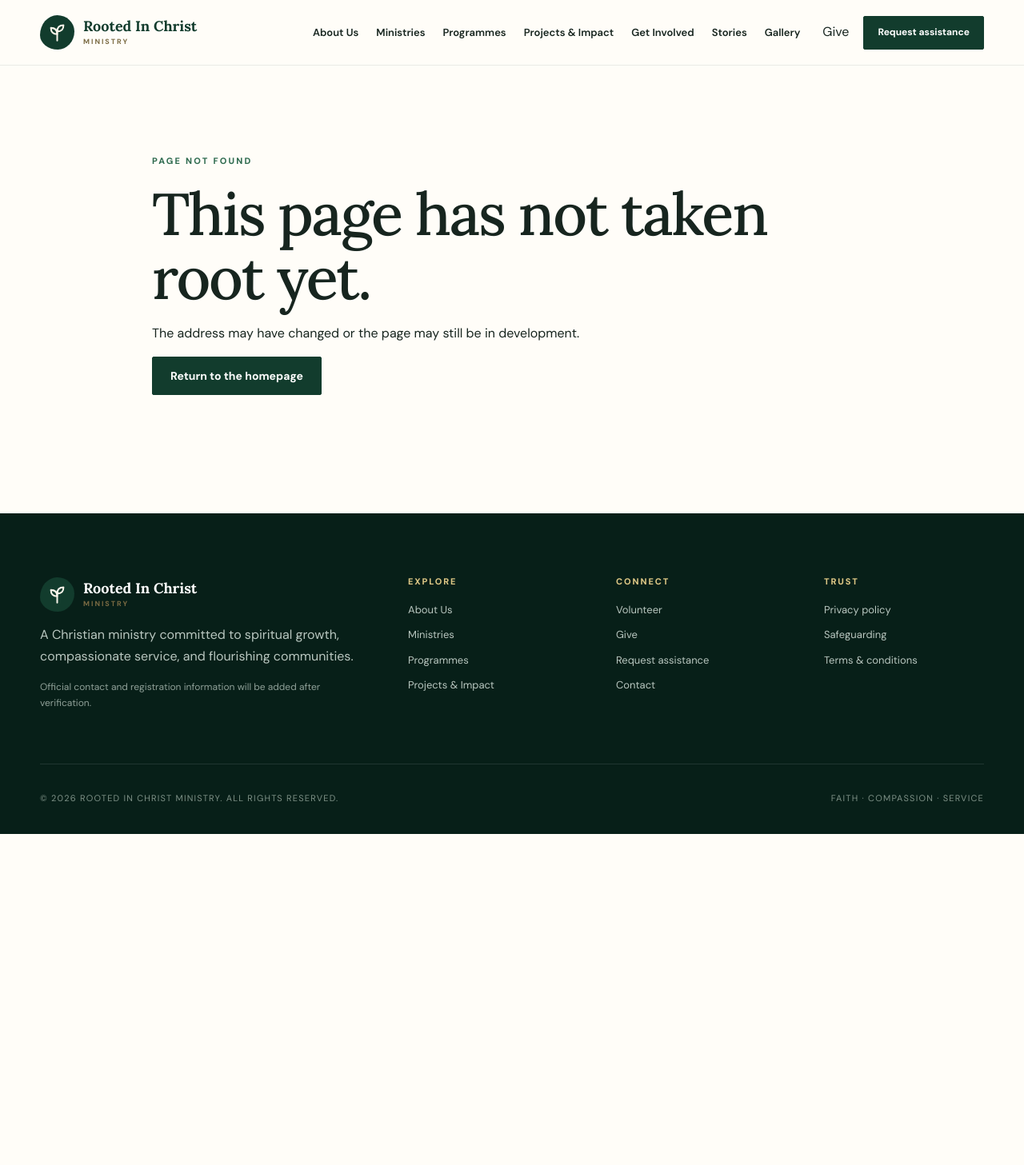
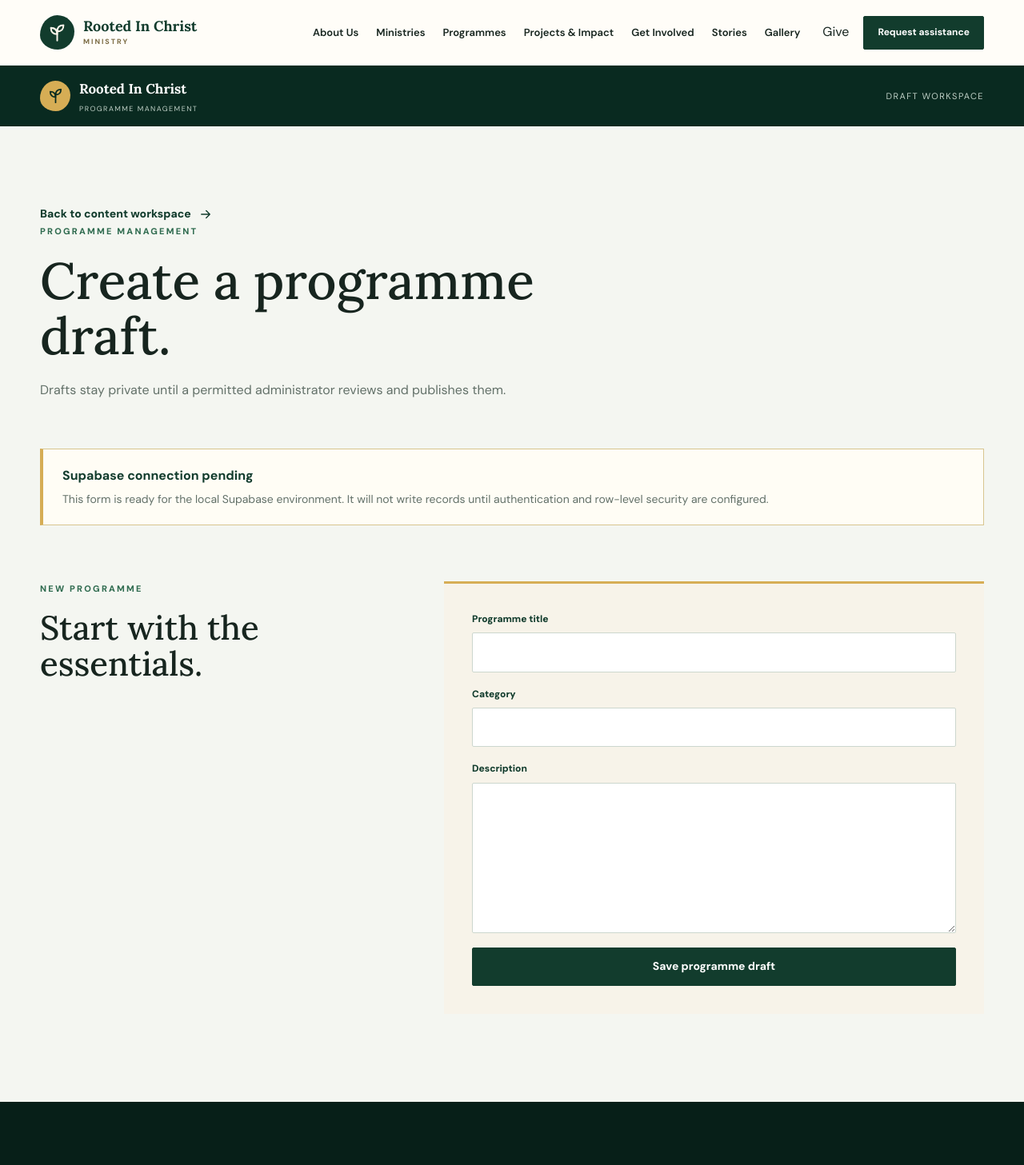
Before and after one commit to atevans1/rootedinchristmin, a Next.js app: page /admin/content/programmes in a window 1280 px wide. Before the commit this address had no page. Shown: the top 1457 px of the page at 80% size. Before the commit the page ends 1043 px from the top, so only its background shows below. Built offline with nearby package versions, Linux system fonts and the light colour scheme.

Commit message:
Build admin programme creation

```diff
--- /dev/null
+++ b/app/admin/content/programmes/actions.ts
@@ -0,0 +1,11 @@
+"use server";
+import { createSupabaseServerClient } from "@/lib/supabase/server";
+export type ProgrammeState = { ok: boolean; message: string };
+export async function createProgramme(_previous: ProgrammeState, formData: FormData): Promise<ProgrammeState> {
+  const title = String(formData.get("title") || "").trim(); const category = String(formData.get("category") || "").trim(); const description = String(formData.get("description") || "").trim();
+  if (title.length < 3 || title.length > 160 || !category || description.length < 10 || description.length > 5000) return { ok: false, message: "Please provide a title, category, and description between 10 and 5,000 characters." };
+  const supabase = await createSupabaseServerClient(); if (!supabase) return { ok: false, message: "The secure content service is being prepared. Please try again later." };
+  const slug = title.toLowerCase().replace(/[^a-z0-9]+/g, "-").replace(/^-|-$/g, ""); const { data: { user } } = await supabase.auth.getUser();
+  const { error } = await supabase.from("programmes").insert({ title, slug, category, description, created_by: user?.id });
+  return error ? { ok: false, message: "We could not save this programme. Please check the title and try again." } : { ok: true, message: "Programme saved as a draft." };
+}
--- /dev/null
+++ b/app/admin/content/programmes/page.tsx
@@ -0,0 +1,5 @@
+import Link from "next/link";
+import { Icon } from "@/components/icon";
+import { AdminProgrammeForm } from "@/components/admin-programme-form";
+export const metadata = { title: "Manage programmes", description: "Create Rooted In Christ Ministry programme drafts." };
+export default function AdminProgrammesPage() { return <main id="main-content" className="admin-shell"><div className="admin-topbar"><div className="container admin-topbar-inner"><Link href="/admin/content" className="admin-brand"><span className="brand-mark"><Icon name="sprout" size={23} /></span><span><strong>Rooted In Christ</strong><small>Programme management</small></span></Link><span className="admin-status">Draft workspace</span></div></div><div className="container admin-content"><Link href="/admin/content" className="arrow-link">Back to content workspace <Icon name="arrow" size={18} /></Link><div className="admin-heading"><div><p className="eyebrow">Programme management</p><h1>Create a programme draft.</h1><p>Drafts stay private until a permitted administrator reviews and publishes them.</p></div></div><div className="admin-notice"><strong>Supabase connection pending</strong><p>This form is ready for the local Supabase environment. It will not write records until authentication and row-level security are configured.</p></div><div className="admin-form-layout"><div><p className="eyebrow">New programme</p><h2>Start with the essentials.</h2></div><AdminProgrammeForm /></div></div></main>; }
--- a/app/globals.css
+++ b/app/globals.css
@@ -261,6 +261,9 @@ h1,h2,h3 { font-family:var(--font-serif),serif; font-weight:500; line-height:1.0
 .content-section-card h2 { font-size:27px; margin:17px 0 9px; }
 .content-section-card p { color:var(--muted); font-size:14px; margin:0; }
 .content-section-card a { display:flex; align-items:center; gap:7px; color:var(--forest); font-size:12px; font-weight:800; margin-top:auto; padding-top:20px; }
+.admin-form-layout { display:grid; grid-template-columns:.7fr 1.3fr; gap:12%; align-items:start; }
+.admin-form-layout h2 { font-size:42px; }
+@media (max-width:760px) { .admin-form-layout { grid-template-columns:1fr; gap:35px; } }
 @media (max-width:760px) { .content-section-grid { grid-template-columns:1fr; } }
 @media (max-width:760px) { .queue-grid { grid-template-columns:1fr; } }
 @media (max-width:760px) { .role-grid { grid-template-columns:1fr; } }
--- /dev/null
+++ b/components/admin-programme-form.tsx
@@ -0,0 +1,5 @@
+"use client";
+import { useActionState } from "react";
+import { createProgramme, type ProgrammeState } from "@/app/admin/content/programmes/actions";
+const initial: ProgrammeState = { ok: false, message: "" };
+export function AdminProgrammeForm() { const [state, action, pending] = useActionState(createProgramme, initial); return <form className="contact-form" action={action}><label>Programme title<input name="title" required maxLength={160} /></label><label>Category<input name="category" required /></label><label>Description<textarea name="description" required minLength={10} maxLength={5000} rows={7} /></label><button className="button" disabled={pending} type="submit">{pending ? "Saving…" : "Save programme draft"}</button>{state.message && <p className={state.ok ? "form-success" : "form-error"} role="status">{state.message}</p>}</form>; }
```
